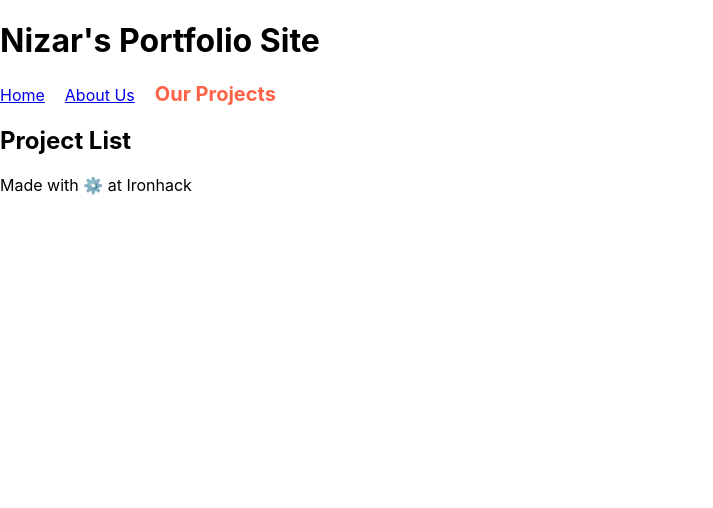
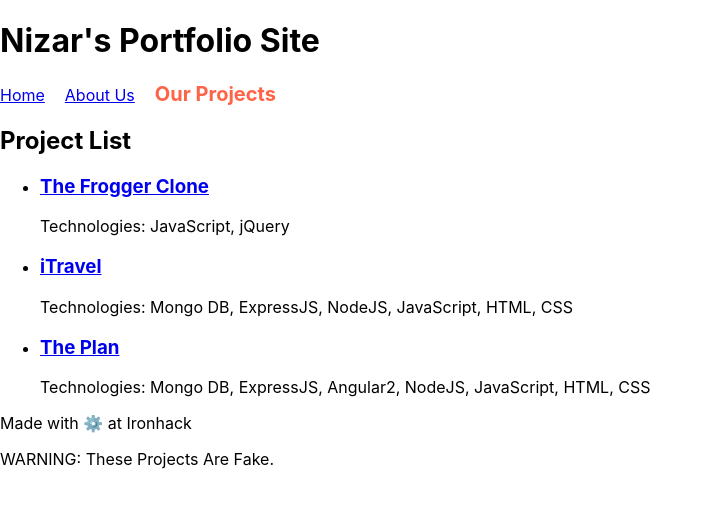
Before and after one commit to ironhack-paris-webdev-october-2018/portfolio-routing, a React (Create React App) app: page /projects in a window 1280 px wide. Shown: the top 508 px of the page, without its empty margins (0-713 px from the left). Built offline with nearby package versions, Linux system fonts and the light colour scheme.

Commit message:
Add URL parameter example

```diff
--- a/src/App.js
+++ b/src/App.js
@@ -7,6 +7,7 @@
 import AboutUs from "./components/AboutUs.js";
 import ProjectList from "./components/ProjectList.js";
 import NotFound from "./components/NotFound.js";
+import ProjectDetails from "./components/ProjectDetails.js";
 
 class App extends Component {
   render() {
@@ -33,6 +34,7 @@
             */}
           <Route exact path="/" component={HomePage} />
           <Route path="/about" component={AboutUs} />
+          <Route path="/projects/:projectId" component={ProjectDetails} />
           <Route path="/projects" component={ProjectList} />
 
           {/* 404 route ALWAYS LAST */}
@@ -41,6 +43,15 @@
 
         <footer>
           <p>Made with ⚙️ at Ironhack</p>
+          <Switch>
+            {/*
+              * Use render() to define the route's content directly
+              * (or to send your own PROPS to your component)
+              */}
+            <Route path="/projects" render={() => {
+              return <p>WARNING: These Projects Are Fake.</p>;
+            }} />
+          </Switch>
         </footer>
       </div>
     );
--- /dev/null
+++ b/src/components/ProjectDetails.js
@@ -0,0 +1,40 @@
+import React, { Component } from "react";
+import { Link } from "react-router-dom";
+
+import projectArray from "../projects.json";
+
+function findProject(idFromUrl) {
+  // find one project whose ID matches the URL parameter
+  return projectArray.find(oneProject => {
+    return oneProject.id === idFromUrl;
+  });
+}
+
+
+class ProjectDetails extends Component {
+  render() {
+    // "props.match" is a special prop sent by the React Router
+    // (contains information about the matched route)
+    const { params } = this.props.match;
+
+    // "params.projectId" is the ID from the URL
+    // (the name "projectId" is set in App.js in the URL "/projects/:projectId")
+    const projectItem = findProject(params.projectId);
+
+    return (
+      <section className="ProjectDetails">
+        <h2>Project Details</h2>
+        <h3>{projectItem.name} ({projectItem.year})</h3>
+        <p>{projectItem.description}</p>
+
+        <h3>Technologies</h3>
+        <p>{projectItem.technologies}</p>
+        <p>ID: {params.projectId}</p>
+
+        <Link to="/projects">Back to All Projects</Link>
+      </section>
+    );
+  }
+}
+
+export default ProjectDetails;
--- a/src/components/ProjectList.js
+++ b/src/components/ProjectList.js
@@ -1,10 +1,45 @@
 import React, { Component } from "react";
+import { Link } from "react-router-dom";
+
+import projectArray from "../projects.json";
+
+function projectUrl(oneProject) {
+  // return the URL with the project's ID
+  return `/projects/${oneProject.id}`;
+}
+
 
 class ProjectList extends Component {
+  constructor(props) {
+    super(props);
+
+    this.state = {
+      projects: projectArray,
+    };
+  }
+
   render() {
+    const { projects } = this.state;
+
     return (
       <section className="ProjectList">
         <h2>Project List</h2>
+
+        <ul>
+          {projects.map(oneProject => {
+            return (
+              // use IDs for the key when available
+              <li key={oneProject.id}>
+                <h3>
+                  <Link to={projectUrl(oneProject)}>
+                    {oneProject.name}
+                  </Link>
+                </h3>
+                <p>Technologies: {oneProject.technologies}</p>
+              </li>
+            );
+          })}
+        </ul>
       </section>
     );
   }
--- /dev/null
+++ b/src/projects.json
@@ -0,0 +1,23 @@
+[
+  {
+      "id": "1a",
+      "name": "The Frogger Clone",
+      "year": 2017,
+      "technologies": "JavaScript, jQuery",
+      "description": "The first project game clone."
+  },
+  {
+      "id": "2b",
+      "name": "iTravel",
+      "year": 2017,
+      "technologies": "Mongo DB, ExpressJS, NodeJS, JavaScript, HTML, CSS",
+      "description": "Web App that allows logged in users to share their experiences about travel destinations."
+  },
+  {
+      "id": "3c",
+      "name": "The Plan",
+      "year": 2017,
+      "technologies": "Mongo DB, ExpressJS, Angular2, NodeJS, JavaScript, HTML, CSS",
+      "description": "Web App that allows logged in users to plan your next activity with your friends or business partners."
+  }
+]
```
